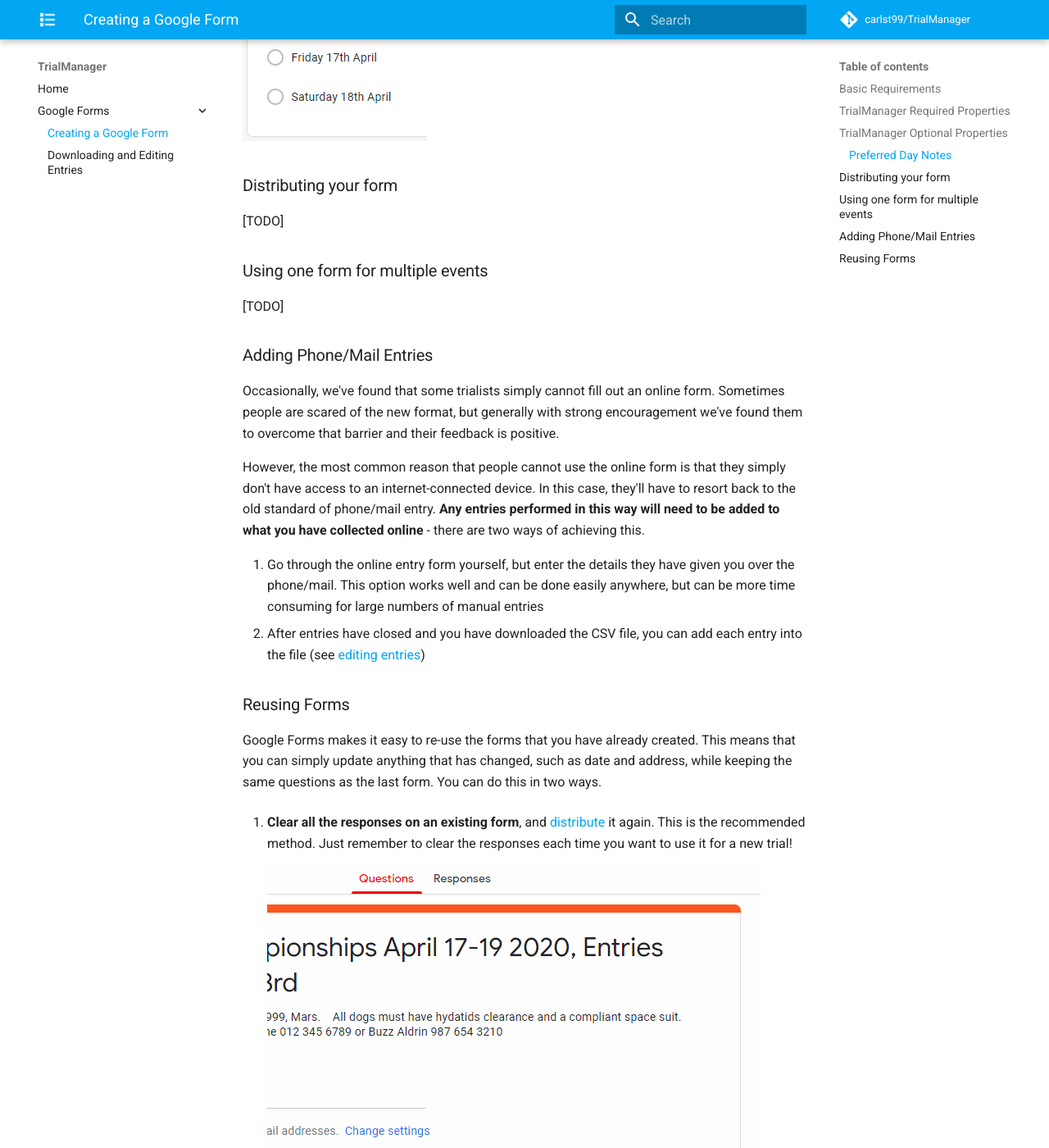
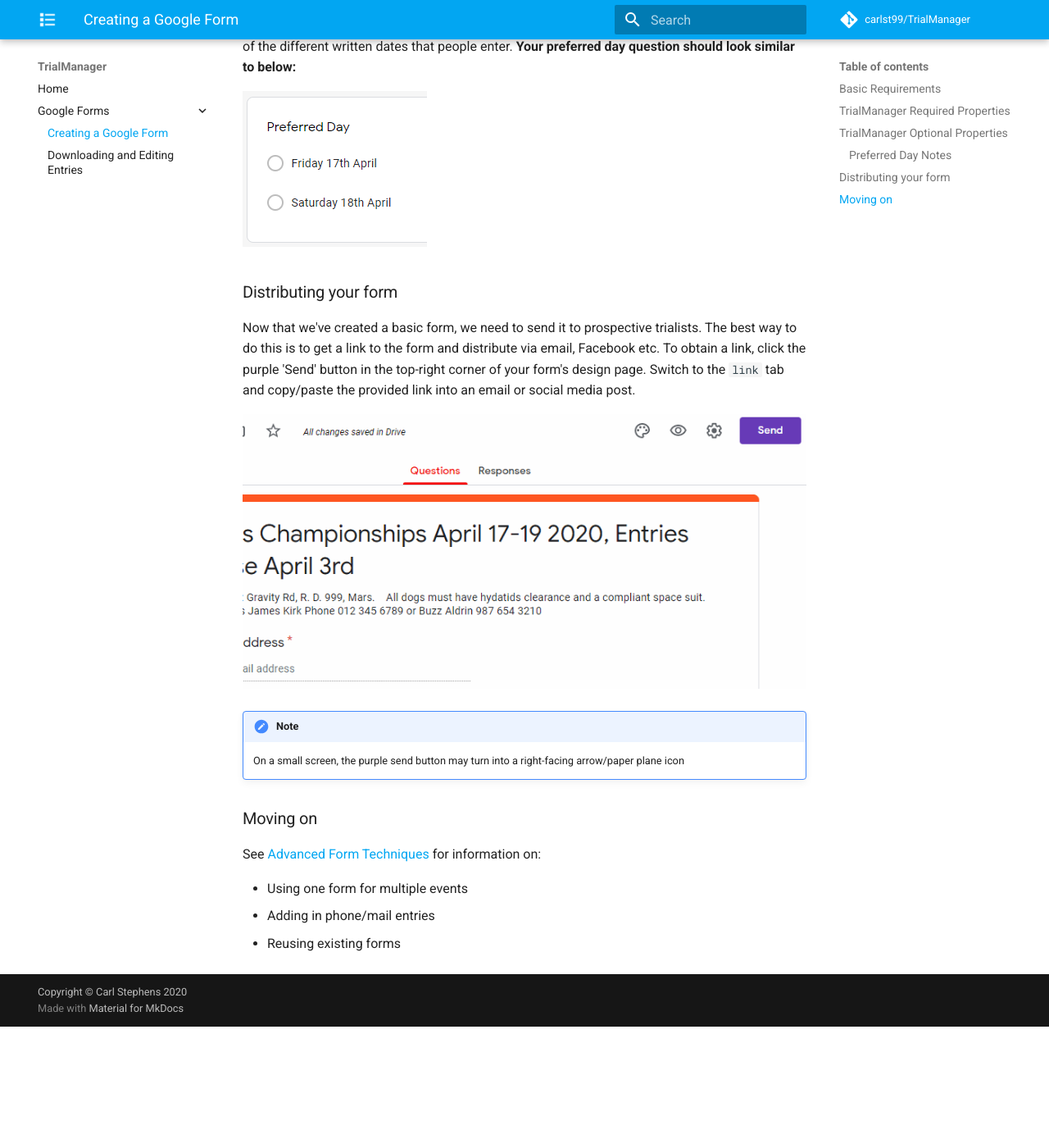
Before and after one commit to carlst99/TrialManager, an MkDocs documentation site: the page built from docs/google-forms/create-google-form.md, in a window 1280 px wide and 1400 px high, scrolled down 1850 px. Shown: the whole window at 82% size. Built offline with MkDocs 1.6.1 and Material for MkDocs 9.7.7, drawn with Linux system fonts in a browser that asks for light colours; comment, search, counter and statistics services are not loaded; after the commit the page ends 3102 px from its top, so only the background shows below that; some of the changed text lies outside the part shown.

Commit message:
Add first steps to index, and obtaining link/moving on to create-google-form

```diff
--- a/docs/google-forms/create-google-form.md
+++ b/docs/google-forms/create-google-form.md
@@ -20,7 +20,10 @@
 - status,
 - first dog name
 
-from each trialist. We recommend that you use the `Short Answer` question type for names and the `Multiple Choice` question type for the status. **Each property requires its own question**.
+from each trialist. We recommend that you use the `Short Answer` question type for names and the `Multiple Choice` question type for the status. **You will need to mark these questions as `Required` so that participants cannot skip them.**
+
+!!! note
+    Each property must be put in its own question so that TrialManager can correctly recognise them
 
 ### TrialManager Optional Properties
 
@@ -39,31 +42,17 @@
 
 ### Distributing your form
 
-[TODO]
+Now that we've created a basic form, we need to send it to prospective trialists. The best way to do this is to get a link to the form and distribute via email, Facebook etc. To obtain a link, click the purple 'Send' button in the top-right corner of your form's design page. Switch to the `link` tab and copy/paste the provided link into an email or social media post.
 
-### Using one form for multiple events
+![Obtaining a form link](../img/google-forms/obtaining-link.gif)
 
-[TODO]
+!!! note
+    On a small screen, the purple send button may turn into a right-facing arrow/paper plane icon
 
-### Adding Phone/Mail Entries
+### Moving on
 
-Occasionally, we've found that some trialists simply cannot fill out an online form. Sometimes people are scared of the new format, but generally with strong encouragement we've found them to overcome that barrier and their feedback is positive.
+See [Advanced Form Techniques](advanced-forms.md) for information on:
 
-However, the most common reason that people cannot use the online form is that they simply don't have access to an internet-connected device. In this case, they'll have to resort back to the old standard of phone/mail entry. **Any entries performed in this way will need to be added to what you have collected online** - there are two ways of achieving this.
-
-1. Go through the online entry form yourself, but enter the details they have given you over the phone/mail. This option works well and can be done easily anywhere, but can be more time consuming for large numbers of manual entries
-2. After entries have closed and you have downloaded the CSV file, you can add each entry into the file (see [editing entries](download-edit-entries.md#editing-the-entries-in-excelgoogle-sheets))
-
-### Reusing Forms
-
-Google Forms makes it easy to re-use the forms that you have already created. This means that you can simply update anything that has changed, such as date and address, while keeping the same questions as the last form. You can do this in two ways.
-
-1. **Clear all the responses on an existing form**, and [distribute](#distributing-your-form) it again. This is the recommended method. Just remember to clear the responses each time you want to use it for a new trial!
-
-    ![Clearing responses](../img/google-forms/clear-responses.gif)
-
-2. **Make a copy of the form**, and [distribute](#distributing-your-form) the new copy
-
-    ![Copying a form](../img/google-forms/cloning-form.gif)
-
-You can combine these methods to create one form per trial. Start by creating one entry form, then copy and adjust it for each trial that you would normally run in a year. Then, you can reuse each form every year by clearing the previous years responses.
+- Using one form for multiple events
+- Adding in phone/mail entries
+- Reusing existing forms
```
Also changed, not shown: other parts of docs/google-forms/create-google-form.md (+1 -1 lines), docs/google-forms/advanced-forms.md (added, +29 -0 lines), docs/index.md (+4 -0 lines), docs/img/google-forms/obtaining-link.gif (added).
